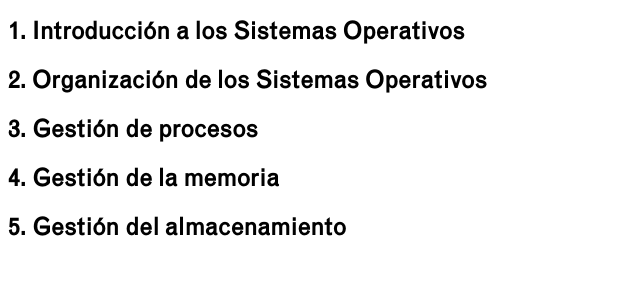
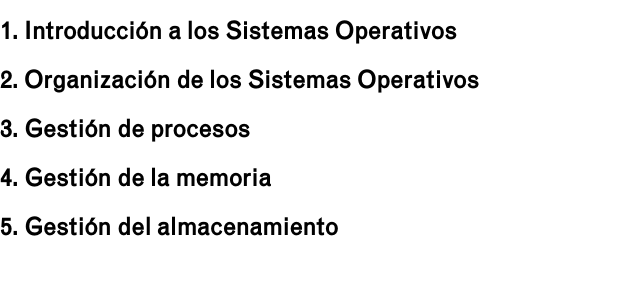
Before and after one commit to dkaerit/SSOO, a Jekyll site: the page built from index.md, in a window 1280 px wide. Shown: the top 300 px of the page, without its empty margins (0-640 px from the left). Built offline with Jekyll 4.4.1, drawn with Linux system fonts in a browser that asks for light colours; our own code applies the rules of GitHub Pages for plain Markdown files.

Commit message:
Update main.css

```diff
--- a/assets/css/main.css
+++ b/assets/css/main.css
@@ -10,8 +10,11 @@
 
 /* ESTILOS */
 body {
-    background: var(--bg-light);
-    color: var(--color-light);
+    margin: 0px!important;
+}
+
+#wrap {
+    margin: 8px;
 }
 
 p {
```
